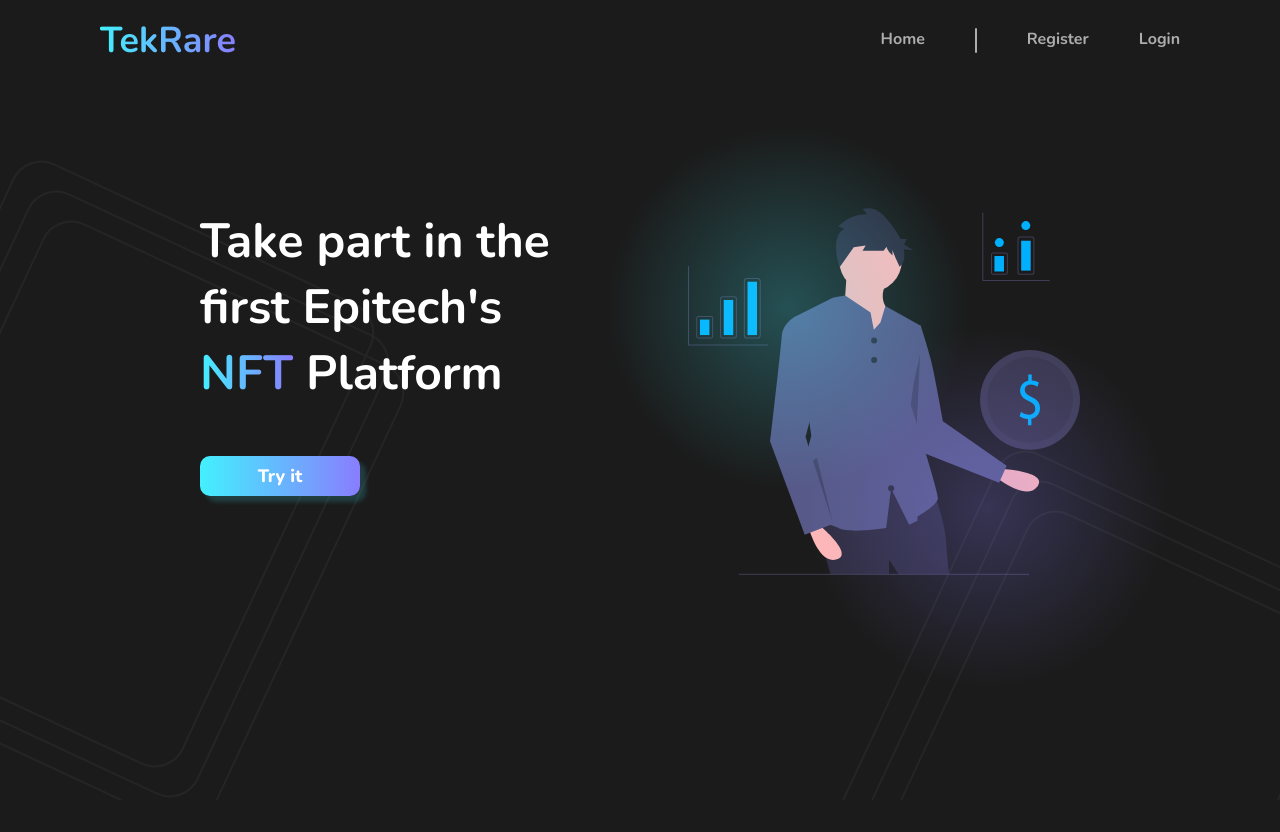
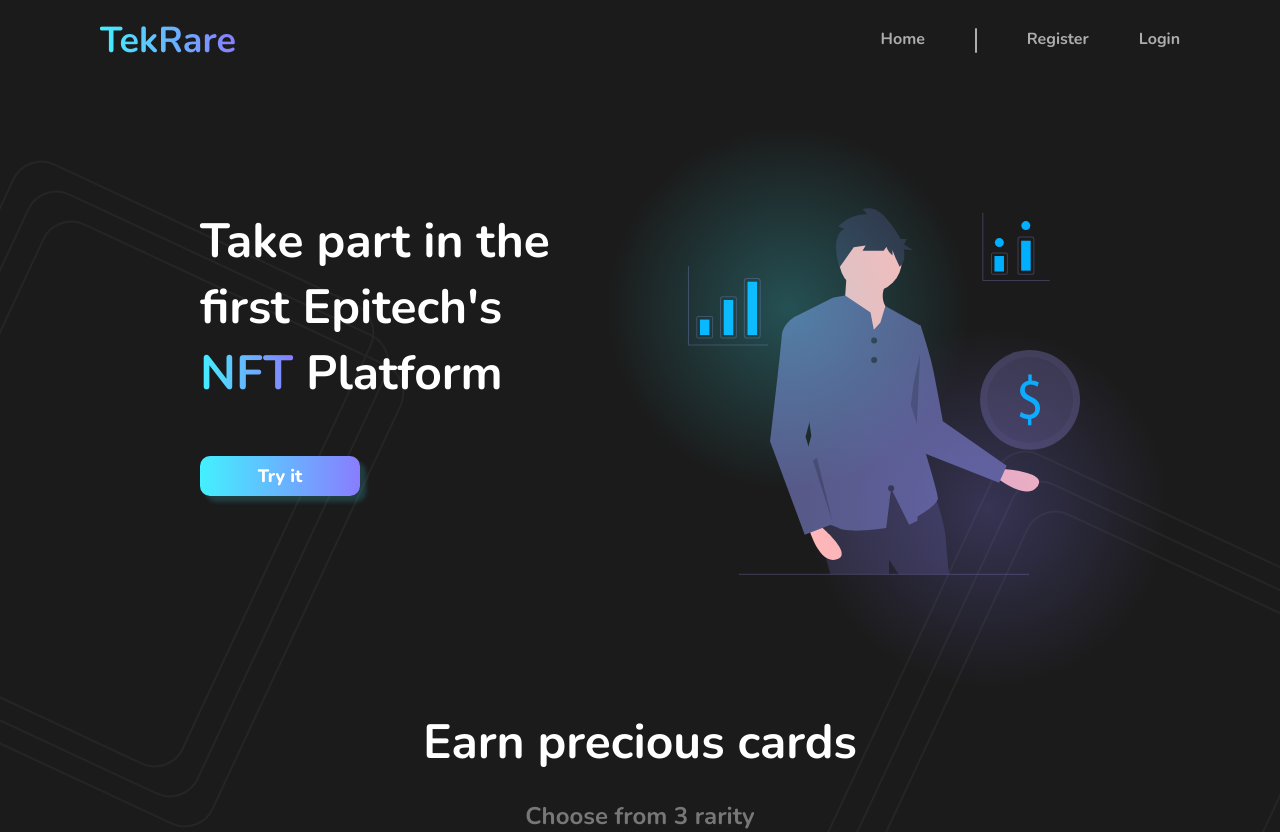
Before and after one commit to tekrare/front, a React (Create React App) app: page / in a window 1280 px wide. Before the commit the page ends 800 px from the top, so only its background shows below. Built offline with nearby package versions, Linux system fonts and the light colour scheme.

Commit message:
feat(pages/home): add cards container title and description

```diff
--- a/src/pages/home/index.css
+++ b/src/pages/home/index.css
@@ -46,3 +46,19 @@
   top: 50px;
   background: radial-gradient(36.24% 36.24% at 50% 50%, rgba(137, 125, 254, 0.25) 0%, rgba(137, 125, 254, 0) 100%);
 }
+
+.home-page-cards-container {
+  margin-top: 10%;
+}
+
+.home-page-cards-title {
+  font-size: 48px;
+  text-align: center;
+}
+
+.home-page-cards-description {
+  margin-top: 25px;
+  font-size: 24px;
+  text-align: center;
+  color: #777777;
+}
--- a/src/pages/home/index.tsx
+++ b/src/pages/home/index.tsx
@@ -26,6 +26,10 @@
           <ReactSVG src={process.env.PUBLIC_URL + '/assets/finance.svg'} />
         </div>
       </div>
+      <div className="home-page-cards-container">
+        <p className="home-page-cards-title">Earn precious cards</p>
+        <p className="home-page-cards-description">Choose from 3 rarity</p>
+      </div>
     </div>
   );
 }
```
